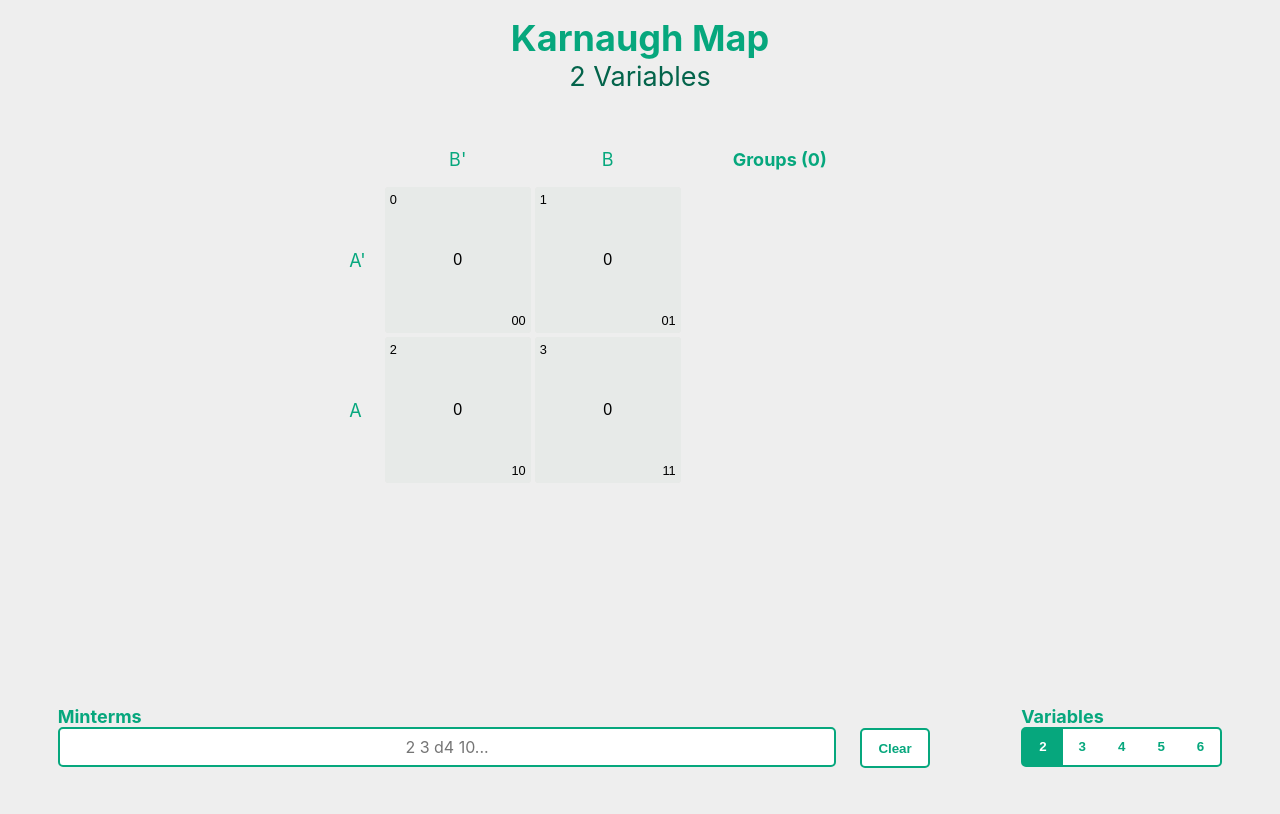
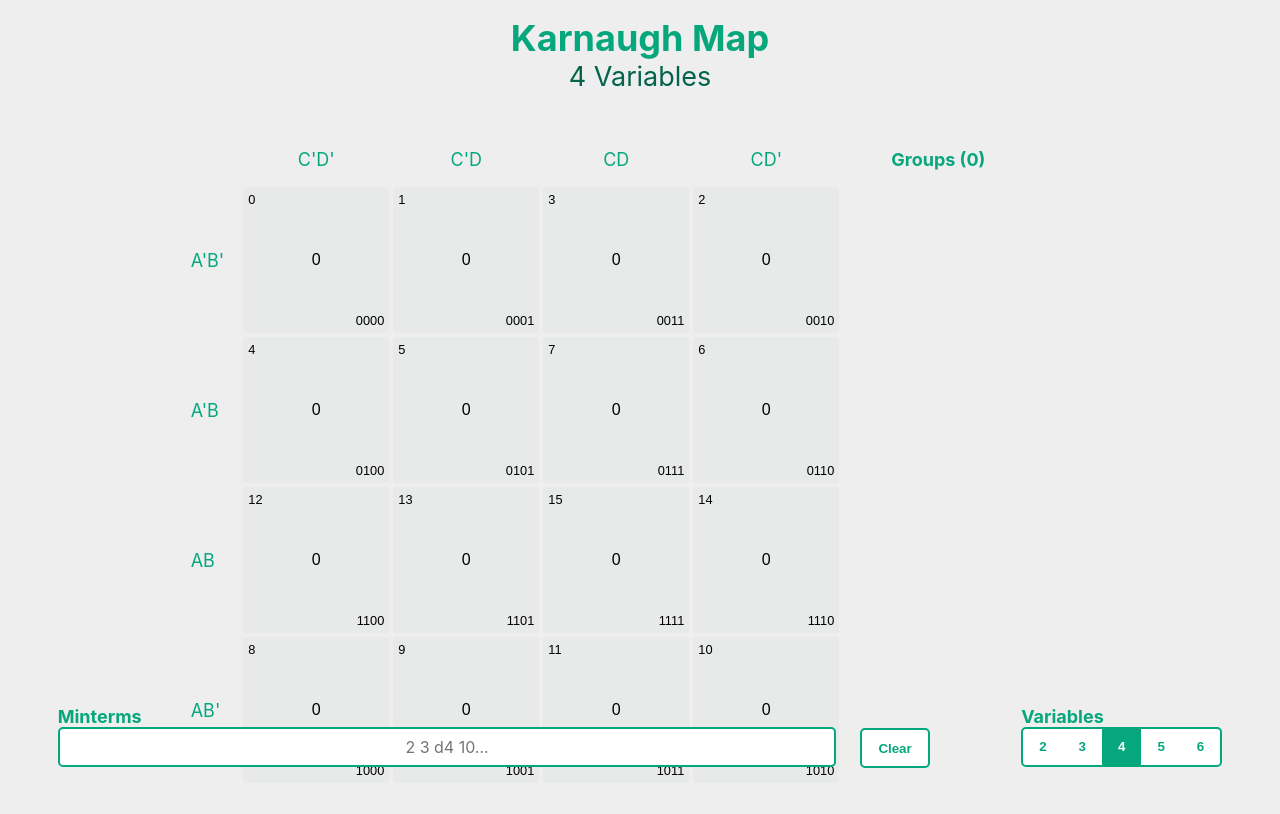
Before and after one commit to rtspw/Karnaugh-Maps-Revisited, a React (Create React App) app: page / in a window 1280 px wide. Shown: the top 814 px of the page. Built offline with nearby package versions, Linux system fonts and the light colour scheme.

Commit message:
Added cookies to track last selected variable number and made 4 the new default

```diff
--- a/package.json
+++ b/package.json
@@ -9,7 +9,8 @@
     "gh-pages": "^2.1.1",
     "react": "^16.8.6",
     "react-dom": "^16.8.6",
-    "react-scripts": "3.0.1"
+    "react-scripts": "3.0.1",
+    "universal-cookie": "^4.0.2"
   },
   "scripts": {
     "start": "react-scripts start",
--- a/src/App.jsx
+++ b/src/App.jsx
@@ -1,5 +1,6 @@
 import React, { useState, useEffect } from 'react';
 import { jsx, Global, css } from '@emotion/core';
+import Cookies from 'universal-cookie';
 /** @jsx jsx */
 
 import TopBar from './components/TopBar.jsx';
@@ -10,15 +11,19 @@ import colors, { tempGroupingColors } from './util/colors';
 import tableData from './util/tableData';
 import MintermList from './map-solver/minterm-list';
 
+const cookies = new Cookies();
+
+const initialVarNumPage = cookies.get('varNumPage') || '4';
+
 function GridButtonData() {
   this.value = '0';
   this.colors = [];
 }
 
 function App() {
-  const [varNumPage, setVarNumPage] = useState(2);
+  const [varNumPage, setVarNumPage] = useState(parseInt(initialVarNumPage, 10));
   const [gridValues, setGridValues] = useState(new Array(Math.pow(2, varNumPage)).fill().map(() => new GridButtonData()));
-  const [gridBoxSize, setGridBoxSize] = useState(tableData[2].gridSize);
+  const [gridBoxSize, setGridBoxSize] = useState(tableData[varNumPage].gridSize);
   const [mintermGroupings, setMintermGroupings] = useState([]);
   const [selectedMintermGroup, setSelectedMintermGroup ] = useState(0);
   const [activeMinterms, setActiveMinterms] = useState({
@@ -28,7 +33,8 @@ function App() {
 
   useEffect(() => {
     document.title = `${varNumPage} Variable K-Map Visual`;
-  });
+    cookies.set('varNumPage', varNumPage, {maxAge: 604800});
+  }, [varNumPage]);
 
   /* Changes which table is displayed */
   function handlePanelClick(varNum) {
```
Also changed, not shown: 1 other file (tests, documents, lock files or other folders).
